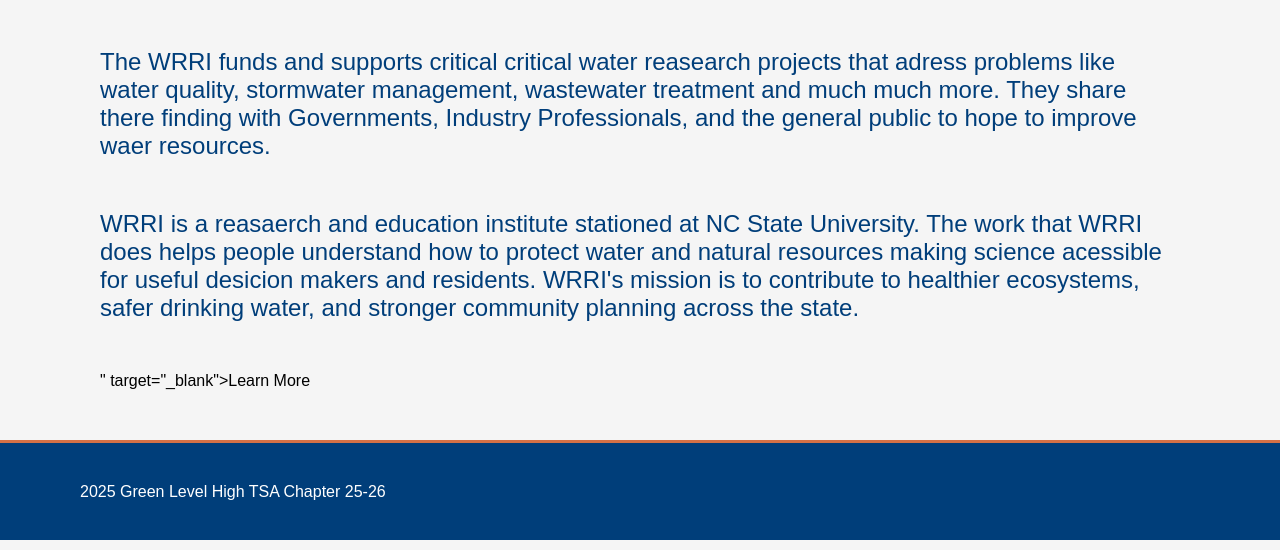
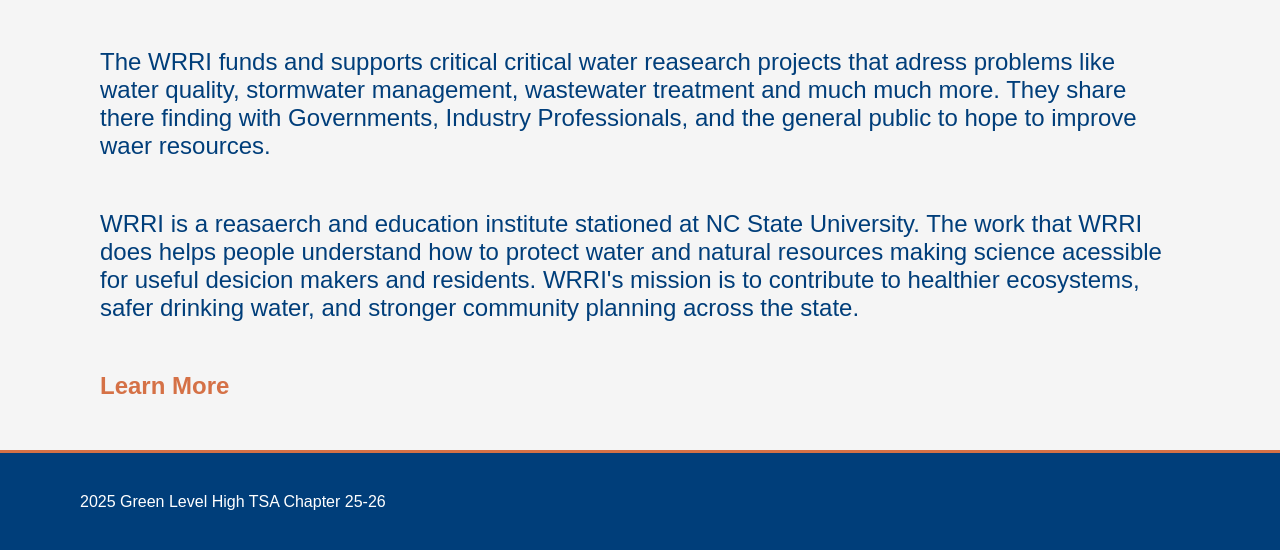
Before and after one commit to sree2324-lemj/tsa-website, a website: page water-resources-research-institute.html in a window 1280 px wide. Shown: the part 690-1240 px from the top of the page. Drawn offline with Linux system fonts and the light colour scheme.

Commit message:
Update water-resources-research-institute.html

```diff
--- a/water-resources-research-institute.html
+++ b/water-resources-research-institute.html
@@ -21,9 +21,9 @@
       <p class="resource-header-text">North Carolina Water Resource Research Institute</p>
     </div>
     <div style="padding:0 100px">
-      <p>The WRRI funds and supports critical critical water reasearch projects that adress problems like water quality, stormwater management, wastewater treatment and much much more. They share there finding with Governments, Industry Professionals, and the general public to hope to improve waer resources.</p>
-      <p>WRRI is a reasaerch and education institute stationed at NC State University. The work that WRRI does helps people understand how to protect water and natural resources making science acessible for useful desicion makers and residents. WRRI's mission is to contribute to healthier ecosystems, safer drinking water, and stronger community planning across the state. </p>
-" target="_blank">Learn More</a></p>
+      <p>The WRRI funds and supports critical critical water reasearch projects that adress problems like water quality, stormwater management, wastewater treatment and much much more. They share there finding with Governments, Industry Professionals, and the general public to hope to improve waer resources. </p>
+      <p>WRRI is a reasaerch and education institute stationed at NC State University. The work that WRRI does helps people understand how to protect water and natural resources making science acessible for useful desicion makers and residents. WRRI's mission is to contribute to healthier ecosystems, safer drinking water, and stronger community planning across the state.</p>
+      <p class="learn-more"><a href="https://wrri.ncsu.edu" target="_blank">Learn More</a></p>
       <!-- Replace the hash above with the entire link of the resource's website. To get the entire link, click the link in the browser twice and copy the whole thing -->
     </div>
   <footer>
```
